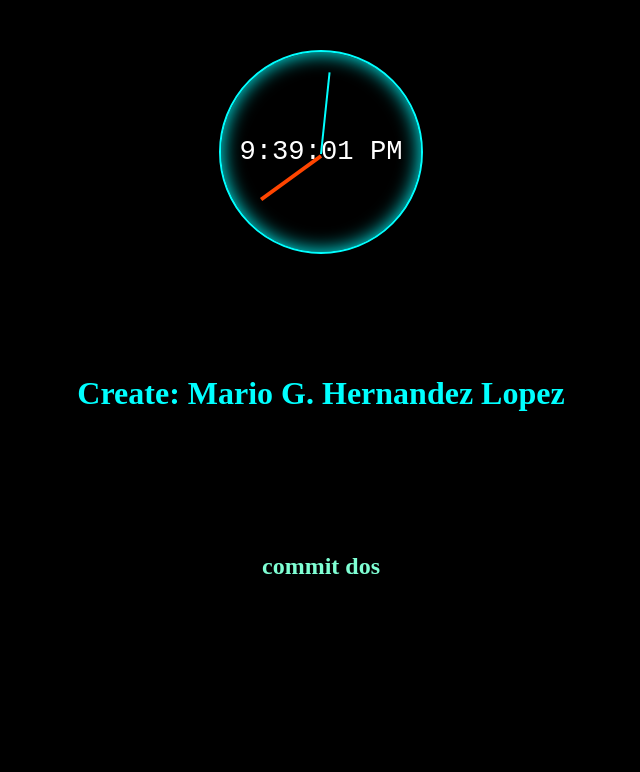
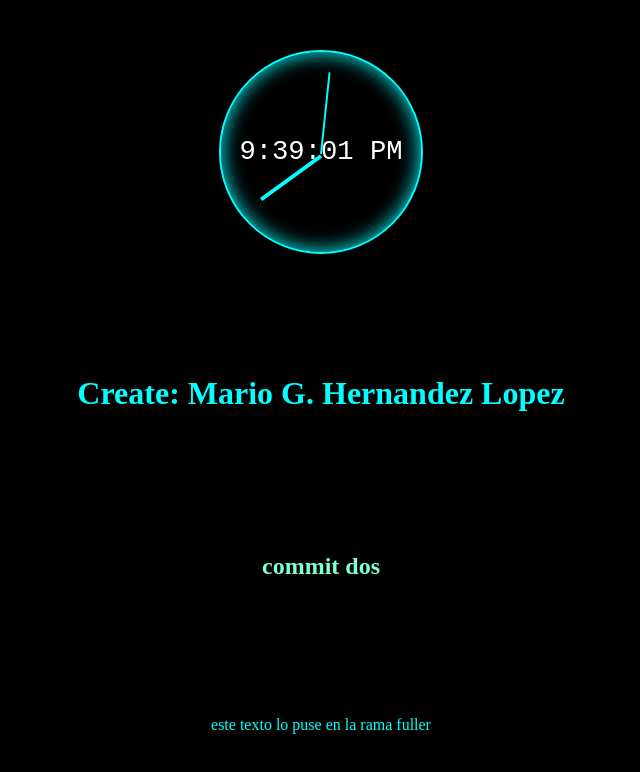
Before and after one commit to mariocrew2121/reloj-javaScript, a plain HTML site: page index.html in a window 1280 px wide. Shown: the whole page, without its empty margins (319-959 px from the left). Drawn offline with Linux system fonts and the light colour scheme.

Commit message:
cambie agujas de color aqua

```diff
--- a/index.html
+++ b/index.html
@@ -12,6 +12,9 @@
     }
     h2{
         color:aquamarine;
+    }
+    p{
+        color: aqua;
     }
  </style>
 </head>
--- a/styles.css
+++ b/styles.css
@@ -32,13 +32,13 @@ body {
 #watch div#hours {
   height: 25%;
   top: 25%;
-  border: 25% solid orangered;
+  border: 25% solid cyan;
 }
 
 #watch div#minutes {
   height: 35%;
   top: 15%;
-  border: 2px solid orangered;
+  border: 2px solid cyan;
 }
 
 #watch div#seconds{
```
